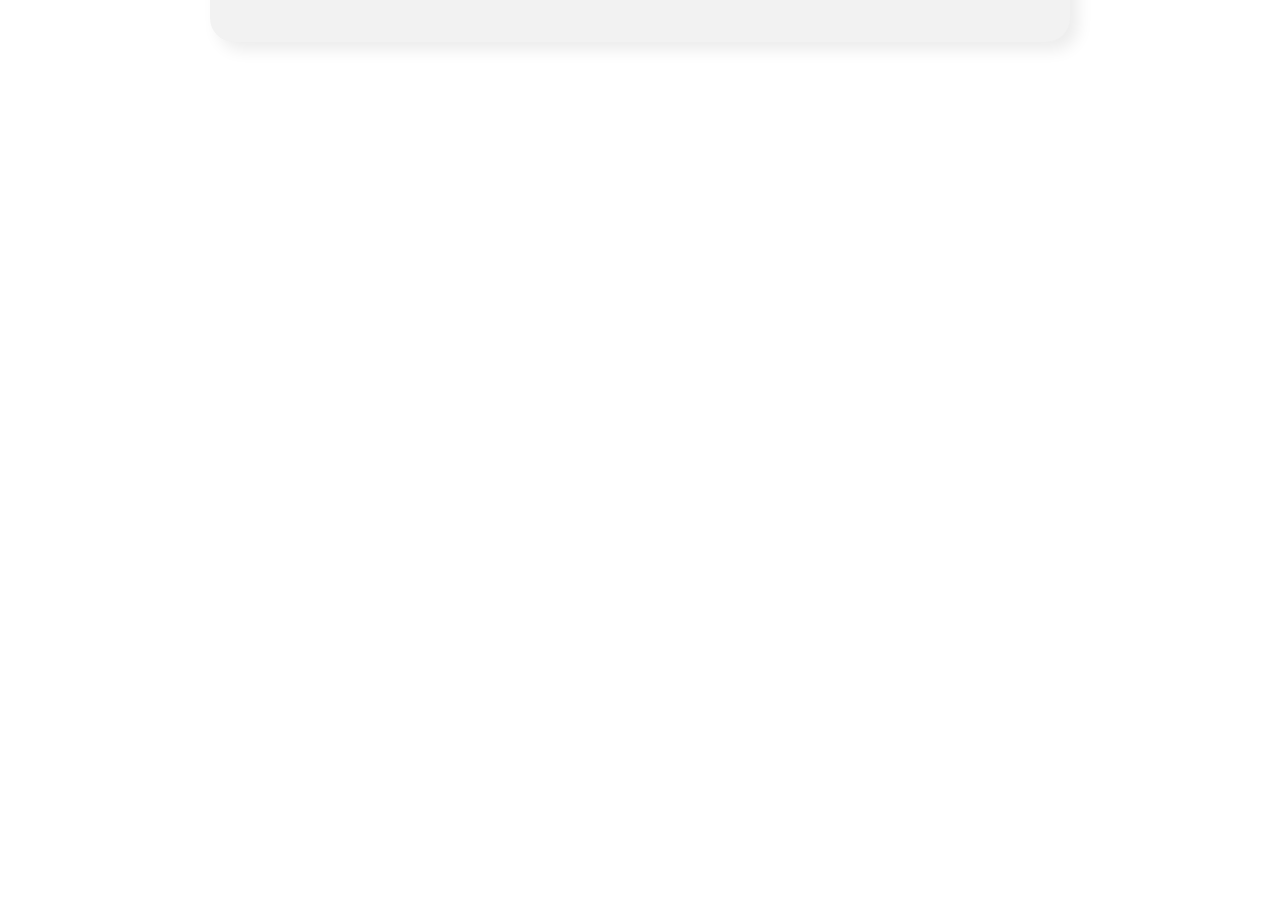
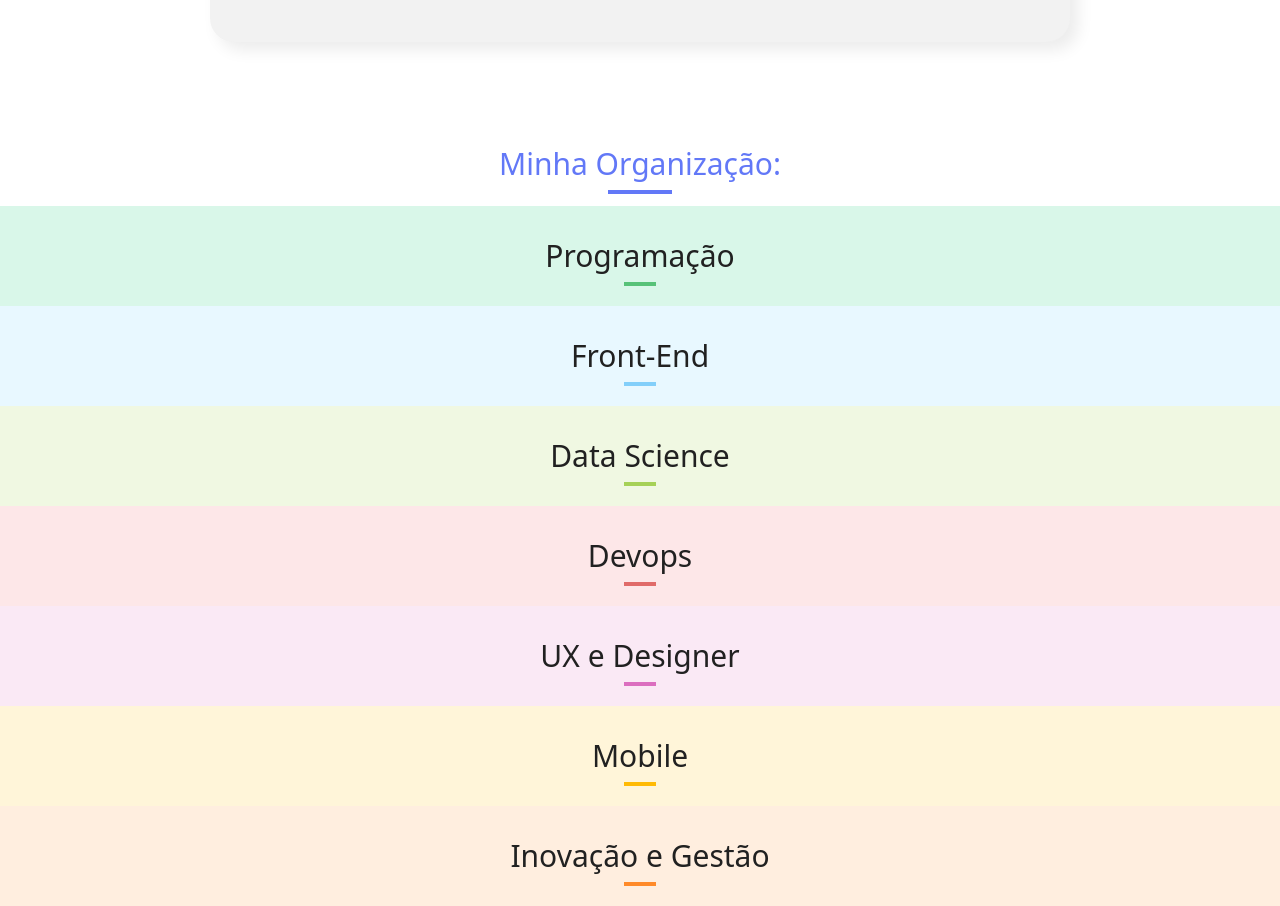
Before and after one commit to LivioAlvarenga/organo, a React (Create React App) app: page / in a window 1280 px wide. Shown: the part 1380-2286 px from the top of the page. Before the commit the page ends 1502 px from the top, so only its background shows below. Built offline with nearby package versions, Linux system fonts and the light colour scheme.

Commit message:
add componente team e titleBottomBorder

```diff
--- a/src/App.js
+++ b/src/App.js
@@ -1,8 +1,20 @@
 import { useState } from "react";
 import Banner from "./components/Banner";
 import FormBox from "./components/FormBox";
+import Team from "./components/Team";
+import TitleBottomBorder from "./components/TitleBottomBorder";
 
 function App() {
+  const teams = [
+    { name: "Programação", fundo: "bg-fundo-100", destaque: "bg-destaque-100" },
+    { name: "Front-End", fundo: "bg-fundo-200", destaque: "bg-destaque-200" },
+    { name: "Data Science", fundo: "bg-fundo-300", destaque: "bg-destaque-300" },
+    { name: "Devops", fundo: "bg-fundo-400", destaque: "bg-destaque-400" },
+    { name: "UX e Designer", fundo: "bg-fundo-500", destaque: "bg-destaque-500" },
+    { name: "Mobile", fundo: "bg-fundo-600", destaque: "bg-destaque-600" },
+    { name: "Inovação e Gestão", fundo: "bg-fundo-700", destaque: "bg-destaque-700" },
+  ];
+
   const [collaborators, setCollaborators] = useState([]);
 
   const toTheNewEmployeeAdded = (employee) => {
@@ -14,8 +26,22 @@ function App() {
     <div className="App text-txColor-100">
       <Banner />
       <FormBox
+        teamNames={teams.map((team) => team.name)}
         whenEmployeeIsRegistered={(employee) => toTheNewEmployeeAdded(employee)}
-      ></FormBox>
+      />
+      <TitleBottomBorder
+        name="Minha Organização:"
+        textColor="text-principal-100"
+        borderBottomColor="bg-principal-100"
+      />
+      {teams.map((team) => (
+        <Team
+          key={team.name}
+          name={team.name}
+          colorFundo={team.fundo}
+          colorDestaque={team.destaque}
+        />
+      ))}
     </div>
   );
 }
--- a/src/components/FormBox.jsx
+++ b/src/components/FormBox.jsx
@@ -4,20 +4,10 @@ import DropdownList from "./DropdownList";
 import TextField from "./TextField";
 
 const FormBox = (props) => {
-  const teams = [
-    "Programação",
-    "Front-End",
-    "Data Science",
-    "Devops",
-    "UX e Designer",
-    "Mobile",
-    "Inovação e Gestão",
-  ];
-
   const [nome, setNome] = useState("");
   const [cargo, setCargo] = useState("");
   const [imagem, setImagem] = useState("");
-  const [time, setTime] = useState(teams[0]);
+  const [time, setTime] = useState(props.teamNames[0]);
 
   const whenSaving = (event) => {
     event.preventDefault();
@@ -65,7 +55,7 @@ const FormBox = (props) => {
             toChange={(value) => setTime(value)}
             required={true}
             label="Time"
-            items={teams}
+            items={props.teamNames}
           />
           <Button>Criar Card</Button>
         </fieldset>
--- /dev/null
+++ b/src/components/Team.jsx
@@ -0,0 +1,14 @@
+const Team = (props) => {
+  return (
+    <section className={`${props.colorFundo} p-8 text-center`}>
+      <div className="relative">
+        <h3 className="text-center text-3xl">{props.name}</h3>
+        <span
+          className={`${props.colorDestaque} absolute mx-auto  mt-2 h-1 w-8 -translate-x-1/2`}
+        ></span>
+      </div>
+    </section>
+  );
+};
+
+export default Team;
--- /dev/null
+++ b/src/components/TitleBottomBorder.jsx
@@ -0,0 +1,12 @@
+const TitleBottomBorder = (props) => {
+  return (
+    <div className="relative p-6">
+      <h2 className={`${props.textColor} text-center text-3xl`}>{props.name}</h2>
+      <span
+        className={`${props.borderBottomColor} absolute right-1/2 mt-2 h-1 w-16 translate-x-1/2`}
+      ></span>
+    </div>
+  );
+};
+
+export default TitleBottomBorder;
--- a/tailwind.config.js
+++ b/tailwind.config.js
@@ -12,7 +12,7 @@ module.exports = {
           200: "#95ffd4",
           300: "#f2f2f2",
         },
-        fundos: {
+        fundo: {
           100: "#D9F7E9",
           200: "#E8F8FF",
           300: "#F0F8E2",
@@ -21,7 +21,7 @@ module.exports = {
           600: "#FFF5D9",
           700: "#ffeedf",
         },
-        destaques: {
+        destaque: {
           100: "#57C278",
           200: "#82CFFA",
           300: "#A6D157",
```
Also changed, not shown: src/components/Teams.jsx (deleted).
